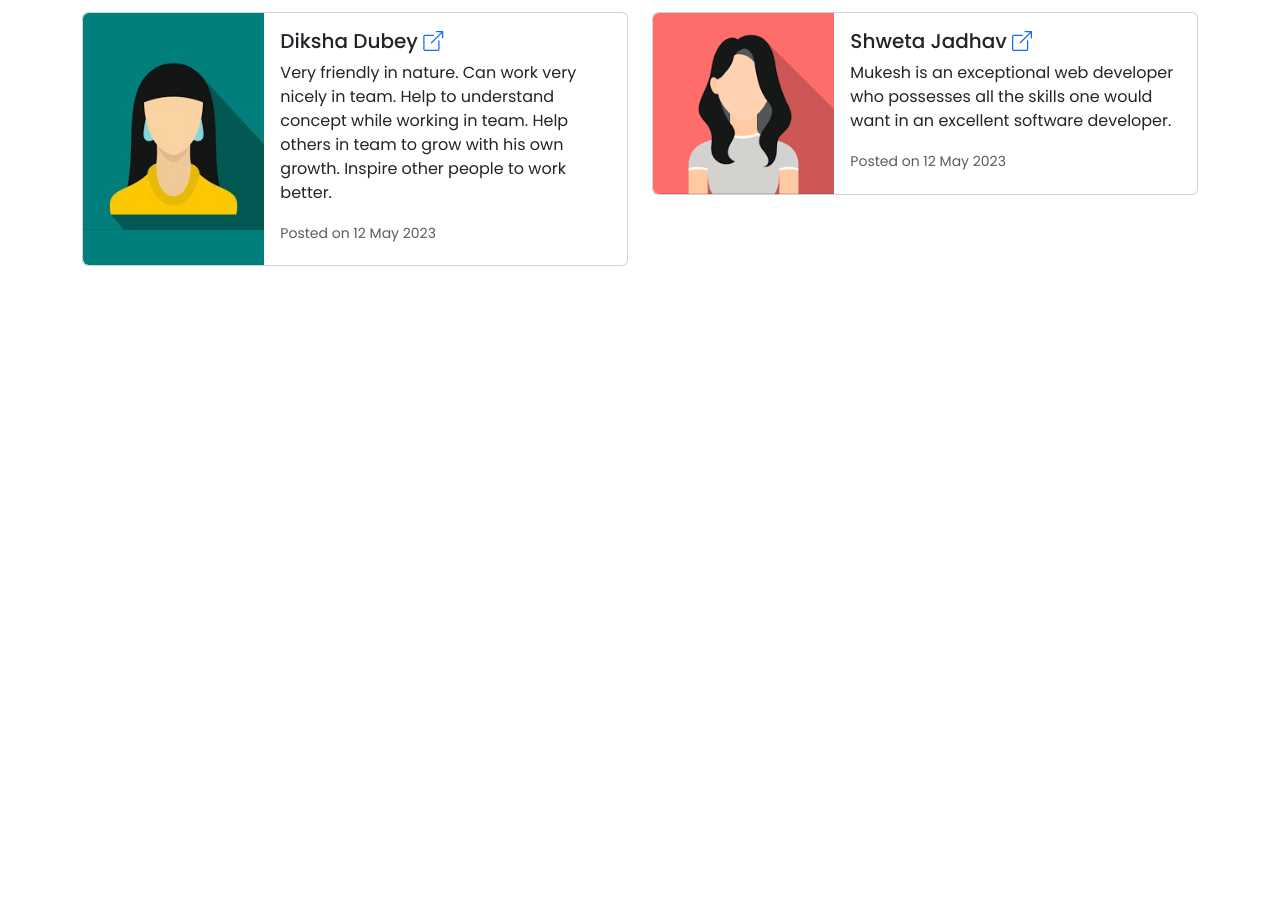
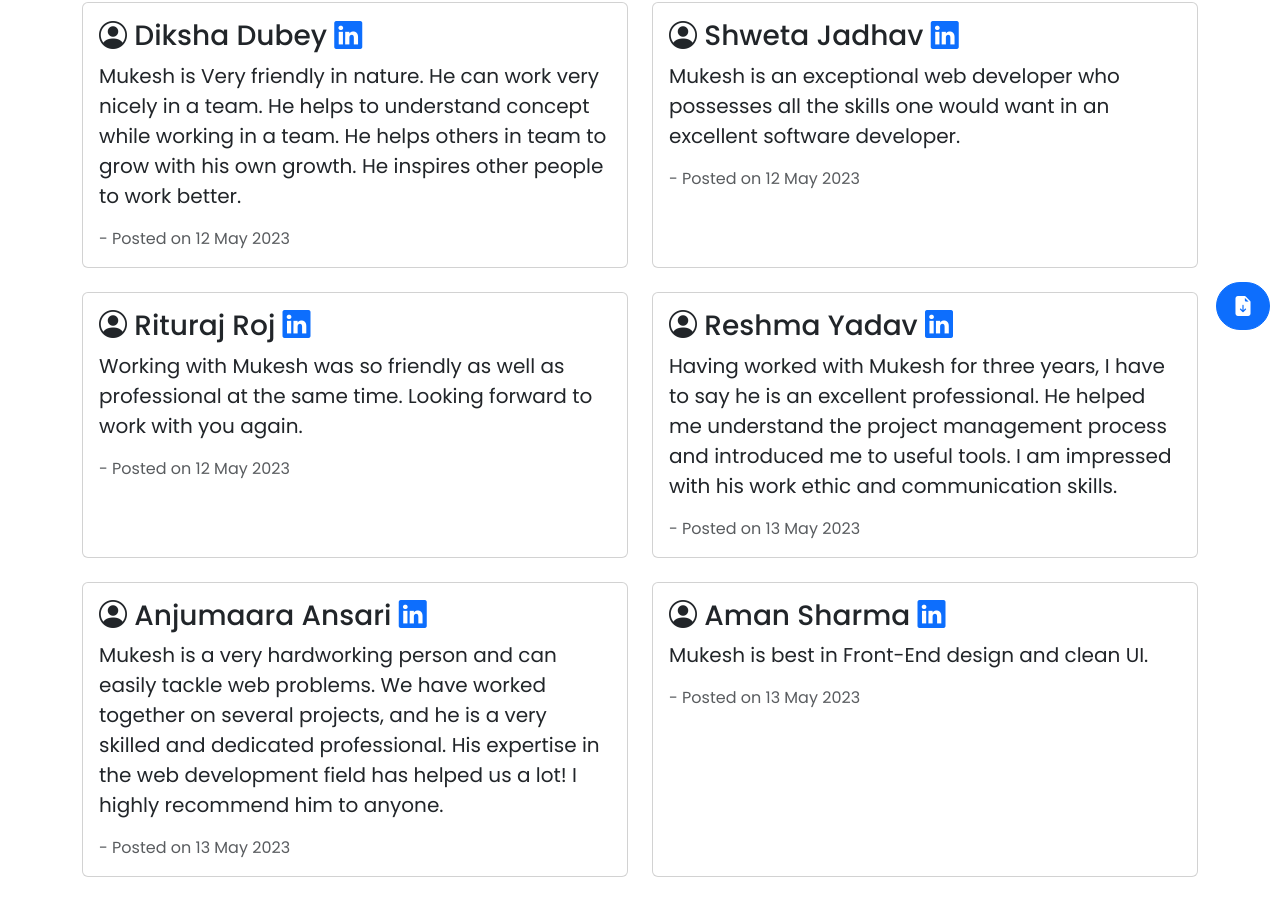
Before and after one commit to Mukesh-Sharma400/Portfolio, a React (Create React App) app: page /testimonials in a window 1280 px wide. Shown: the part 460-1376 px from the top of the page. Before the commit the page ends 800 px from the top, so only its background shows below. Built offline with nearby package versions, Linux system fonts and the light colour scheme.

Commit message:
changed testimonials ui

```diff
--- a/src/pages/Home.js
+++ b/src/pages/Home.js
@@ -64,7 +64,7 @@ const Home = () => {
           </div>
         </div>
       </div>
-      <div className="container container-fluid">
+      <div className="container container-fluid mb-5">
         <div className="row row-cols-1 row-cols-md-2">
           <div className="col">
             <h1 className="text-center mb-4">Languages</h1>
@@ -149,25 +149,25 @@ const Home = () => {
             <h1 className="text-center mb-4">Interests</h1>
             <div className="d-flex flex-wrap justify-content-between">
               <div className="card mb-3 p-2 me-2">
-                <h5 className="card-title">Coding</h5>
+                <h5 className="card-title">👨🏾‍💻 Coding</h5>
               </div>
               <div className="card mb-3 p-2 me-2">
-                <h5 className="card-title">Music</h5>
+                <h5 className="card-title">🎧 Music</h5>
               </div>
               <div className="card mb-3 p-2 me-2">
-                <h5 className="card-title">Chess</h5>
+                <h5 className="card-title">♟️ Chess</h5>
               </div>
               <div className="card mb-3 p-2 me-2">
-                <h5 className="card-title">Cricket</h5>
+                <h5 className="card-title">🏏 Cricket</h5>
               </div>
               <div className="card mb-3 p-2 me-2">
-                <h5 className="card-title">Football</h5>
+                <h5 className="card-title">⚽ Football</h5>
               </div>
               <div className="card mb-3 p-2 me-2">
-                <h5 className="card-title">Carrom</h5>
+                <h5 className="card-title">⭕ Carrom</h5>
               </div>
               <div className="card mb-3 p-2 me-2">
-                <h5 className="card-title">Movies</h5>
+                <h5 className="card-title">🎥 Movies</h5>
               </div>
             </div>
           </div>
--- a/src/pages/Testimonials.js
+++ b/src/pages/Testimonials.js
@@ -2,14 +2,20 @@ import React from "react";
 import nitin from "../assets/nitin.jpg";
 import girl1 from "../assets/girl1.jpg";
 import girl2 from "../assets/girl2.png";
+import Resume from "../components/Resume";
 
 const Testimonials = () => {
   return (
     <div className="pt-5 mt-5 container container-fluid">
-      <div className="card mb-3">
+      <Resume />
+      <div className="card mb-4">
         <div className="row g-0">
-          <div className="col-md-4">
-            <img src={nitin} className="img-fluid rounded-start" alt="..." />
+          <div className="col-sm-1 col-md-4 m-auto text-center">
+            <img
+              src={nitin}
+              className="img-fluid rounded-circle m-auto"
+              alt="nitin"
+            />
           </div>
           <div className="col-md-8">
             <div className="card-body">
@@ -20,7 +26,7 @@ const Testimonials = () => {
                   target="_blank"
                   rel="noopener noreferrer"
                 >
-                  <i className="bi bi-box-arrow-up-right"></i>
+                  <i className="bi bi-linkedin"></i>
                 </a>
               </h5>
               <p className="card-text fs-4">
@@ -32,84 +38,154 @@ const Testimonials = () => {
                 main goal.
               </p>
               <p className="card-text text-body-secondary fs-5">
-                Posted on 11 May 2023
+                - Posted on 11 May 2023
               </p>
             </div>
           </div>
         </div>
       </div>
-      <div className="row row-cols-1 row-cols-md-2">
+      <div className="row row-cols-1 row-cols-md-2 g-4 mb-5">
         <div className="col">
-          <div className="card mb-3">
-            <div className="row g-0">
-              <div className="col-md-4 ">
-                <img
-                  src={girl1}
-                  className="img-fluid rounded-start"
-                  alt="diksha_dubey"
-                />
-              </div>
-              <div className="col-md-8">
+          <div className="card h-100">
             <div className="card-body">
-                  <h5 className="card-title">
-                    Diksha Dubey{" "}
+              <h5 className="card-title fs-3">
+                <i className="bi bi-person-circle"></i> Diksha Dubey{" "}
                 <a
                   href="https://www.linkedin.com/in/diksha-dubey-49a938209"
                   target="_blank"
                   rel="noopener noreferrer"
                 >
-                      <i className="bi bi-box-arrow-up-right"></i>
+                  <i className="bi bi-linkedin"></i>
                 </a>
               </h5>
-                  <p className="card-text">
-                    Very friendly in nature. Can work very nicely in team. Help
-                    to understand concept while working in team. Help others in
-                    team to grow with his own growth. Inspire other people to
-                    work better.
+              <p className="card-text fs-5">
+                Mukesh is Very friendly in nature. He can work very nicely in a
+                team. He helps to understand concept while working in a team. He
+                helps others in team to grow with his own growth. He inspires
+                other people to work better.
               </p>
-                  <p className="card-text">
-                    <small className="text-body-secondary">
-                      Posted on 12 May 2023
-                    </small>
+              <p className="card-text text-body-secondary fs-6">
+                - Posted on 12 May 2023
               </p>
             </div>
           </div>
         </div>
-          </div>
-        </div>
         <div className="col">
-          <div className="card mb-3">
-            <div className="row g-0">
-              <div className="col-md-4">
-                <img
-                  src={girl2}
-                  className="img-fluid rounded-start"
-                  alt="shweta_jadhav"
-                />
-              </div>
-              <div className="col-md-8">
+          <div className="card h-100">
             <div className="card-body">
-                  <h5 className="card-title">
-                    Shweta Jadhav{" "}
+              <h5 className="card-title fs-3">
+                <i className="bi bi-person-circle"></i> Shweta Jadhav{" "}
                 <a
                   href="https://www.linkedin.com/in/shweta-jadhav-b5784b241"
                   target="_blank"
                   rel="noopener noreferrer"
                 >
-                      <i className="bi bi-box-arrow-up-right"></i>
+                  <i className="bi bi-linkedin"></i>
                 </a>
               </h5>
-                  <p className="card-text">
+              <p className="card-text fs-5">
                 Mukesh is an exceptional web developer who possesses all the
                 skills one would want in an excellent software developer.
               </p>
-                  <p className="card-text">
-                    <small className="text-body-secondary">
-                      Posted on 12 May 2023
-                    </small>
+              <p className="card-text text-body-secondary fs-6">
+                - Posted on 12 May 2023
               </p>
             </div>
           </div>
+        </div>
+        <div className="col">
+          <div className="card h-100">
+            <div className="card-body">
+              <h5 className="card-title fs-3">
+                <i className="bi bi-person-circle"></i> Rituraj Roj{" "}
+                <a
+                  href="https://www.linkedin.com/in/rituraj421"
+                  target="_blank"
+                  rel="noopener noreferrer"
+                >
+                  <i className="bi bi-linkedin"></i>
+                </a>
+              </h5>
+              <p className="card-text fs-5">
+                Working with Mukesh was so friendly as well as professional at
+                the same time. Looking forward to work with you again.
+              </p>
+              <p className="card-text text-body-secondary fs-6">
+                - Posted on 12 May 2023
+              </p>
+            </div>
+          </div>
+        </div>
+        <div className="col">
+          <div className="card h-100">
+            <div className="card-body">
+              <h5 className="card-title fs-3">
+                <i className="bi bi-person-circle"></i> Reshma Yadav{" "}
+                <a
+                  href="https://www.linkedin.com/in/reshu-yadav-556249252"
+                  target="_blank"
+                  rel="noopener noreferrer"
+                >
+                  <i className="bi bi-linkedin"></i>
+                </a>
+              </h5>
+              <p className="card-text fs-5">
+                Having worked with Mukesh for three years, I have to say he is
+                an excellent professional. He helped me understand the project
+                management process and introduced me to useful tools. I am
+                impressed with his work ethic and communication skills.
+              </p>
+              <p className="card-text text-body-secondary fs-6">
+                - Posted on 13 May 2023
+              </p>
+            </div>
+          </div>
+        </div>
+        <div className="col">
+          <div className="card h-100">
+            <div className="card-body">
+              <h5 className="card-title fs-3">
+                <i className="bi bi-person-circle"></i> Anjumaara Ansari{" "}
+                <a
+                  href="https://www.linkedin.com/in/anjumaara-ansari-8035a9246"
+                  target="_blank"
+                  rel="noopener noreferrer"
+                >
+                  <i className="bi bi-linkedin"></i>
+                </a>
+              </h5>
+              <p className="card-text fs-5">
+                Mukesh is a very hardworking person and can easily tackle web
+                problems. We have worked together on several projects, and he is
+                a very skilled and dedicated professional. His expertise in the
+                web development field has helped us a lot! I highly recommend
+                him to anyone.
+              </p>
+              <p className="card-text text-body-secondary fs-6">
+                - Posted on 13 May 2023
+              </p>
+            </div>
+          </div>
+        </div>
+        <div className="col">
+          <div className="card h-100">
+            <div className="card-body">
+              <h5 className="card-title fs-3">
+                <i className="bi bi-person-circle"></i> Aman Sharma{" "}
+                <a
+                  href="https://www.linkedin.com/in/aman-sharma-1292001"
+                  target="_blank"
+                  rel="noopener noreferrer"
+                >
+                  <i className="bi bi-linkedin"></i>
+                </a>
+              </h5>
+              <p className="card-text fs-5">
+                Mukesh is best in Front-End design and clean UI.
+              </p>
+              <p className="card-text text-body-secondary fs-6">
+                - Posted on 13 May 2023
+              </p>
             </div>
           </div>
         </div>
```
Also changed, not shown: src/assets/nitin.jpg. Lines whose indentation alone changed are shown as unchanged.
